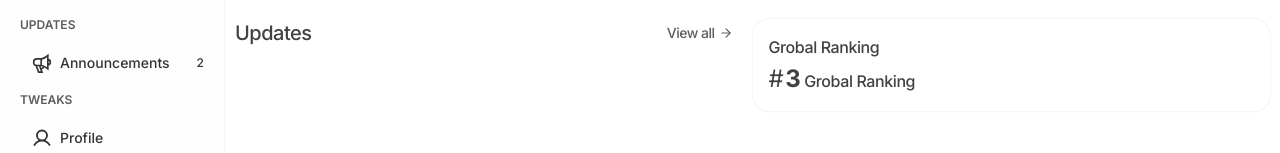
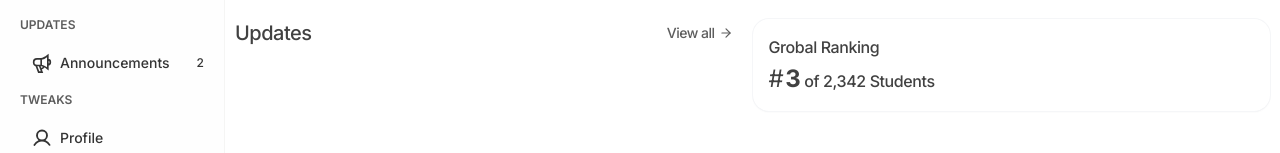
Before and after one commit to mbonikev/GradeWave, a React (Vite) app: page /#/student_dashboard in a window 1280 px wide. Shown: the part 267-420 px from the top of the page. Built offline with nearby package versions, Linux system fonts and the light colour scheme; sample sign-in values are in the browser's storage.

Commit message:
updated src/pages/student/StudentDashboard.jsx

```diff
--- a/src/pages/student/StudentDashboard.jsx
+++ b/src/pages/student/StudentDashboard.jsx
@@ -84,7 +84,7 @@ function StudentDashboard() {
             <div className="w-full">
               <div className="w-full ring-1 ring-card-bg-weak shadow-sm rounded-2xl p-4 font-medium tracking-tight mt-16 text-text-color/80 flex items-start gap-1 justify-start flex-col">
                 <h1 className="">Grobal Ranking</h1>
-                <h1><span className="text-2xl font-normal">#<strong className="pl-0.5">3</strong></span> Grobal Ranking</h1>
+                <h1><span className="text-2xl font-normal ">#<strong className="pl-0.5">3</strong></span> of 2,342 Students</h1>
               </div>
             </div>
           </div>
```
